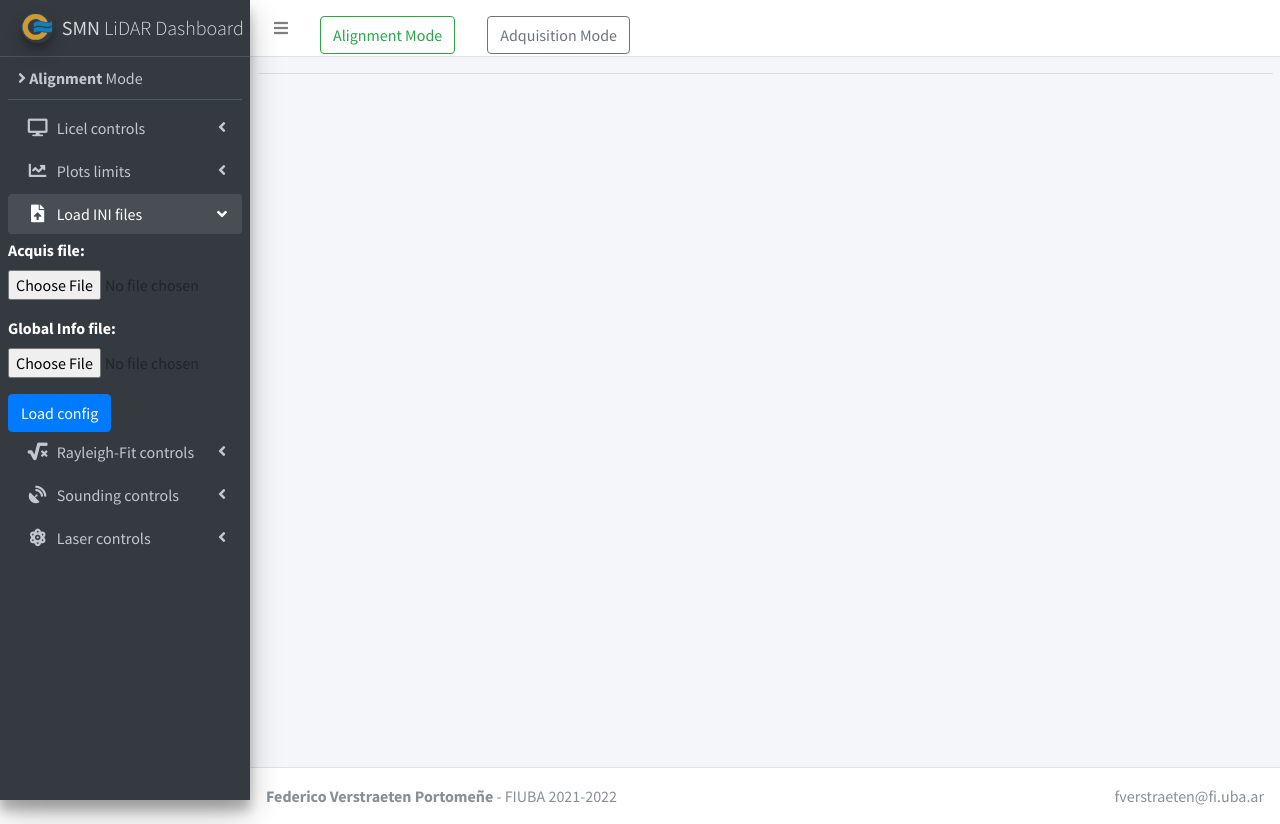
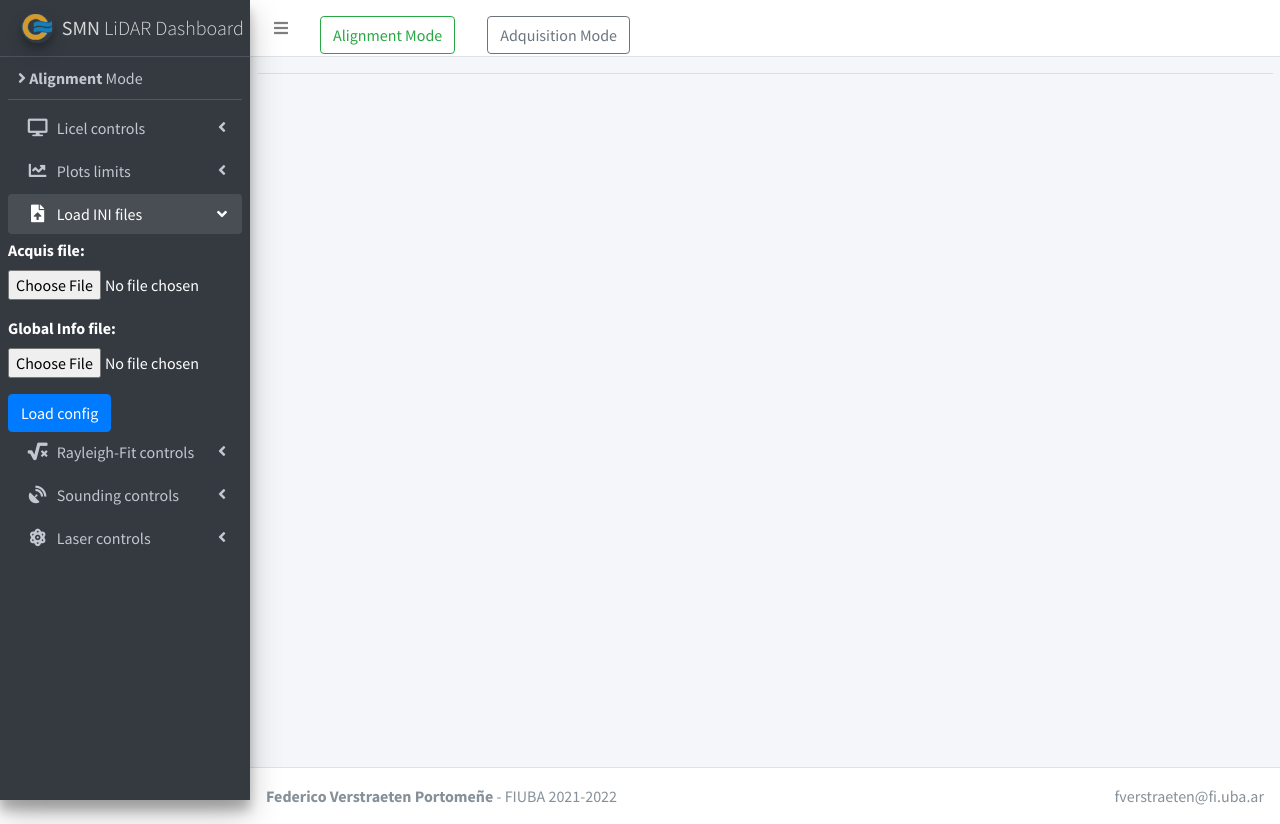
Before and after one commit to FedeVerstraeten/smnar-lidar-dashboard, a Flask app: page / in a window 1280 px wide, after a click on "Load INI files". Run offline with Flask 2, Linux system fonts and the light colour scheme; some libraries are stand-ins or nearby versions.

Commit message:
text to white on INI files menu

```diff
--- a/run.py
+++ b/run.py
@@ -307,12 +307,21 @@ def allowed_file(filename):
 @app.route('/inifiles', methods=['POST'])
 def load_ini_files():
 
-  # create dir
+  # define ini files path
   APP_ROOT = os.path.dirname(os.path.abspath(__file__))
   target = os.path.join(APP_ROOT, 'inifiles')
 
+  # create dir
   if not os.path.isdir(target):
     os.mkdir(target)
+
+  # remove old files
+  if os.path.exists(target):
+    for file in os.listdir(target):
+      os.remove(os.path.join(target,file))
+      print(file)
+  else:
+    print("Can not delete the file as it doesn't exists")
 
   # load ini files
   file=request.files.get("acquisini")
--- a/templates/adquisition.html
+++ b/templates/adquisition.html
@@ -115,13 +115,13 @@ put your custom script or styling here
                 <label for="acquisini">
                     <b style="color:white">Acquis file:</b>
                 </label>
-                <input type="file" class="form-control-file" name="acquisini" id="AcquisINI">
+                <input type="file" class="form-control-file" accept=".ini,.txt" name="acquisini" id="acquisini_input" style="color:white">
             </div>
             <div class="form-group">
                 <label for="globalinfoini">
                     <b style="color:white">Global Info file:</b>
                 </label>
-                <input type="file" class="form-control-file" name="globalinfoini" id="GlobalInfoINI">
+                <input type="file" class="form-control-file" accept=".ini,.txt" name="globalinfoini" id="globalinfoini_input" style="color:white">
             </div>
         </li>
         <li>
--- a/templates/alignment.html
+++ b/templates/alignment.html
@@ -144,13 +144,13 @@ put your custom script or styling here
                 <label for="acquisini">
                     <b style="color:white">Acquis file:</b>
                 </label>
-                <input type="file" class="form-control-file" name="acquisini" id="AcquisINI">
+                <input type="file" class="form-control-file" accept=".ini,.txt" name="acquisini" id="acquisini_input" style="color:white">
             </div>
             <div class="form-group">
                 <label for="globalinfoini">
                     <b style="color:white">Global Info file:</b>
                 </label>
-                <input type="file" class="form-control-file" name="globalinfoini" id="GlobalInfoINI">
+                <input type="file" class="form-control-file" accept=".ini,.txt" name="globalinfoini" id="globalinfoini_input" style="color:white">
             </div>
         </li>
         <li>
@@ -400,4 +400,5 @@ document.getElementById('masl_input').value = globalconfig["masl"];
 document.getElementById('fit_init_input').value = globalconfig["fit_init"];
 document.getElementById('fit_final_input').value = globalconfig["fit_final"];
 </script>
+
 {% endblock my_content %}
```
